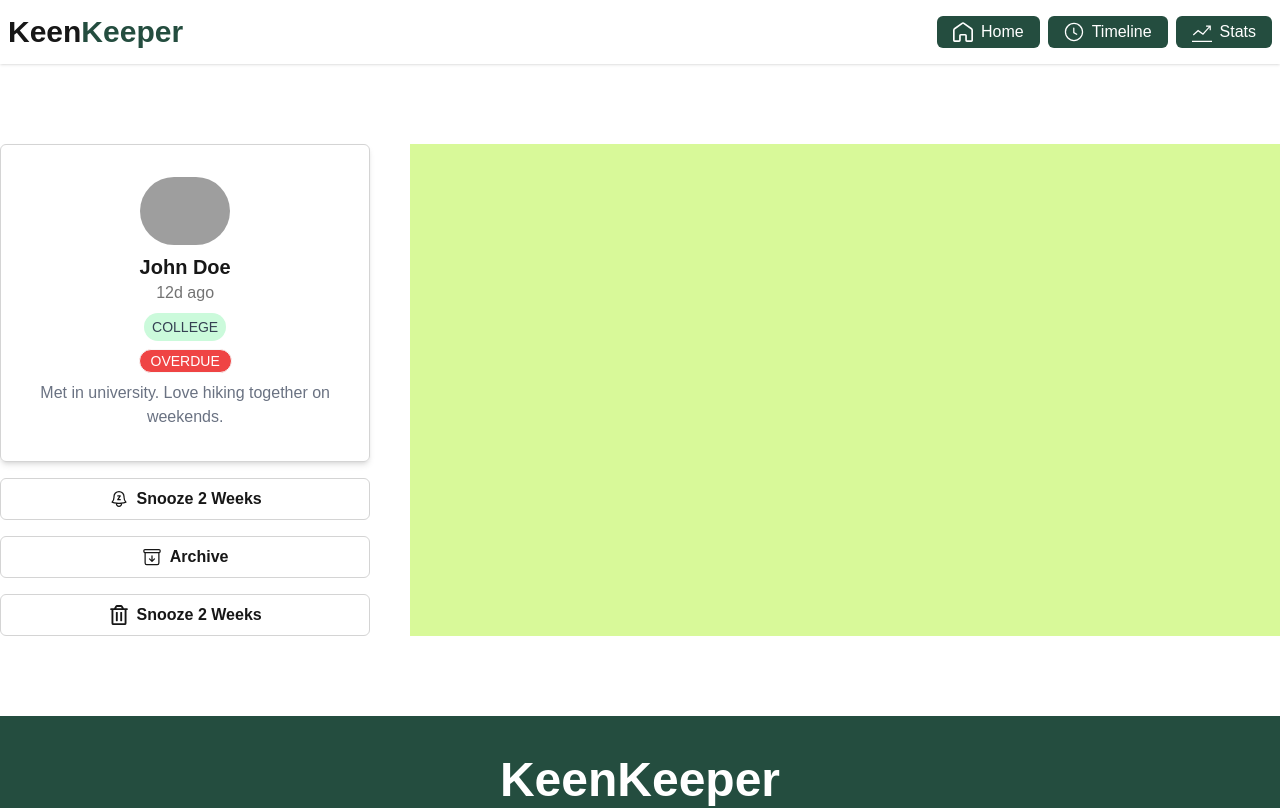
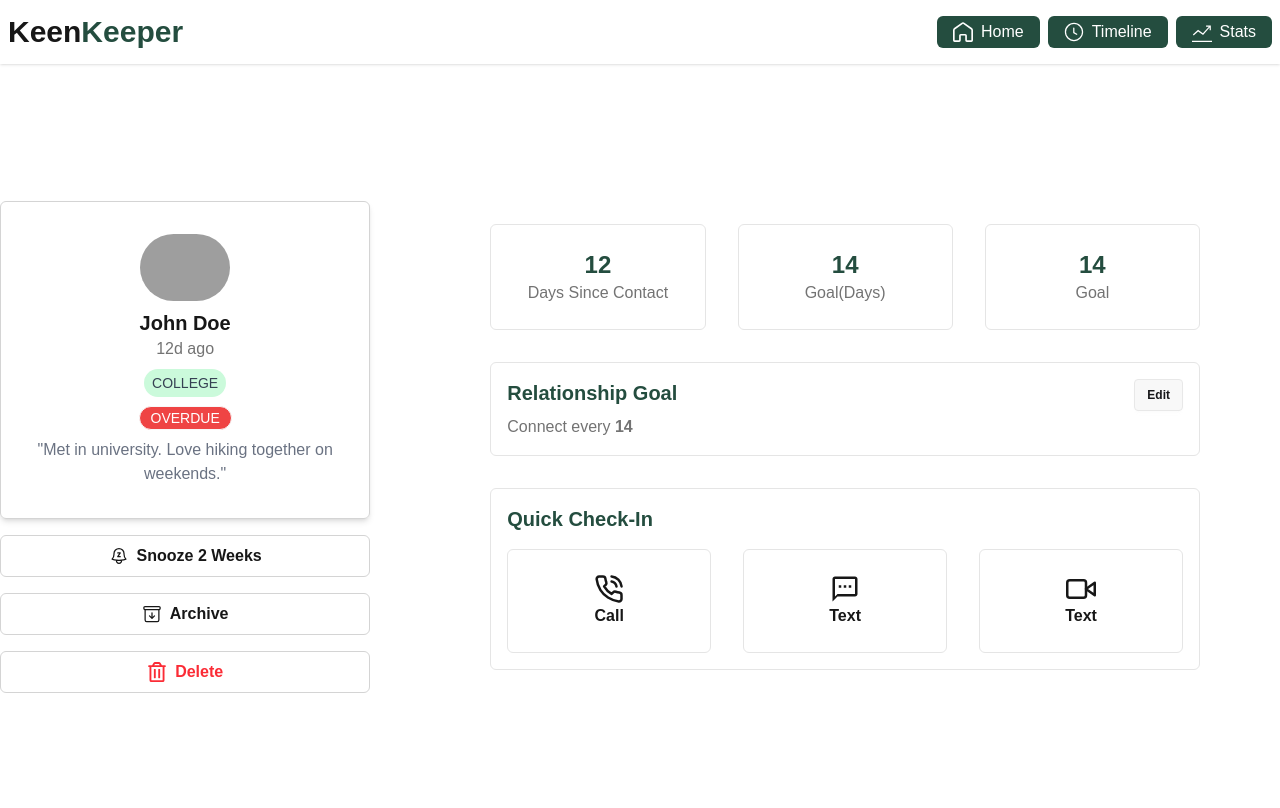
Before and after one commit to thisisyourfahi/PH-A07-KeenKeeper, a Next.js app: page /1 in a window 1280 px wide. Shown: the top 808 px of the page. Built offline with nearby package versions, Linux system fonts and the light colour scheme; grey boxes are pictures that could not be loaded.

Commit message:
feat: friend detail dashboard ui

```diff
--- a/src/app/[friendId]/page.jsx
+++ b/src/app/[friendId]/page.jsx
@@ -1,5 +1,6 @@
 import React, { use } from 'react';
 import ProfileLeft from './profileLeft/ProfileLeft';
+import ProfileRight from './profileRight/ProfileRight';
 
 const FriendProfile = async ({ params }) => {
     const res = await params;
@@ -12,15 +13,15 @@ const FriendProfile = async ({ params }) => {
 
     return (
         <div className='container mx-auto'>
-            <div className='flex md:flex-row md:gap-10 mt-20 mb-20'>
+            <div className='flex md:flex-row md:gap-10 mt-20 mb-20 items-center'>
                 {/* left */}
                 <div className='md:w-[30%]'>
                     <ProfileLeft friend={friend} />
                 </div>
 
                 {/* right */}
-                <div className='md:w-[70%] bg-lime-200 p-20'>
-
+                <div className='md:w-[70%] p-20'>
+                    <ProfileRight friend={friend}/>
                 </div>
             </div>
         </div>
--- a/src/app/[friendId]/profileLeft/ProfileLeftBottom.jsx
+++ b/src/app/[friendId]/profileLeft/ProfileLeftBottom.jsx
@@ -13,9 +13,9 @@ const ProfileLeftBottom = () => {
                 <IoArchiveOutline size={20} />
                 <p className="font-bold">Archive</p>
             </div>
-            <div className='rounded-md border border-neutral-300 px-4 py-2 flex items-center justify-center gap-2'>
+            <div className='rounded-md border border-neutral-300 px-4 py-2 flex items-center justify-center gap-2 text-red-500'>
                 <FaRegTrashAlt size={20} />
-                <p className="font-bold">Snooze 2 Weeks</p>
+                <p className="font-bold">Delete</p>
             </div>
         </div>
     );
--- a/src/app/[friendId]/profileLeft/ProfileLeftTopCard.jsx
+++ b/src/app/[friendId]/profileLeft/ProfileLeftTopCard.jsx
@@ -33,7 +33,7 @@ const ProfileLeftTopCard = ({ friend }) => {
                     <div>
                         <Status status={friend.status} />
                     </div>
-                    <p className='text-gray-500'>{friend.bio}</p>
+                    <p className='text-gray-500'>&quot;{friend.bio}&quot;</p>
 
                 </div>
             </div>
--- /dev/null
+++ b/src/app/[friendId]/profileRight/ProfileAction.jsx
@@ -0,0 +1,30 @@
+import Link from 'next/link';
+import React from 'react';
+import { FiVideo } from 'react-icons/fi';
+import { LuPhoneCall } from 'react-icons/lu';
+import { MdOutlineTextsms } from 'react-icons/md';
+
+const ProfileAction = ({ friend }) => {
+    return (
+        <div className='mt-8 p-4 border border-neutral-200 rounded-md space-y-4'>
+            <h4 className='text-xl text-[#244d3f] font-bold'>Quick Check-In</h4>
+
+            <div className='grid grid-cols-3 text-center gap-8'>
+                <Link href={'/'} className='border border-neutral-200 py-6 rounded-md hover:shadow-xl'>
+                    <LuPhoneCall className='mx-auto' size={30}/>
+                    <p className='font-bold'>Call</p>
+                </Link>
+                <Link href={'/'} className='border border-neutral-200 py-6 rounded-md hover:shadow-xl'>
+                    <MdOutlineTextsms className='mx-auto' size={30}/>
+                    <p className='font-bold'>Text</p>
+                </Link>
+                <Link href={'/'} className='border border-neutral-200 py-6 rounded-md hover:shadow-xl'>
+                    <FiVideo className='mx-auto' size={30}/>
+                    <p className='font-bold'>Text</p>
+                </Link>
+            </div>
+        </div>
+    );
+};
+
+export default ProfileAction;
--- /dev/null
+++ b/src/app/[friendId]/profileRight/ProfileRight.jsx
@@ -0,0 +1,17 @@
+import ProfileAction from "./ProfileAction";
+import Top from "./Top";
+
+const ProfileRight = ({ friend }) => {
+    return (
+        <div>
+            <Top friend={friend} />
+
+            {/* actions here */}
+            <div>
+                <ProfileAction friend={friend}/>
+            </div>
+        </div>
+    );
+};
+
+export default ProfileRight;
--- /dev/null
+++ b/src/app/[friendId]/profileRight/Top.jsx
@@ -0,0 +1,36 @@
+import React from 'react';
+
+const Top = ({ friend }) => {
+    return (
+        <div className='space-y-8'>
+            {/* top portion */}
+            <div className='grid grid-cols-3 gap-8 text-center'>
+                <div className='border border-neutral-200 py-6 rounded-md'>
+                    <h3 className='text-2xl font-bold text-[#244d3f]'>{friend.days_since_contact}</h3>
+                    <p className='text-neutral-500'>Days Since Contact</p>
+                </div>
+                <div className='border border-neutral-200 py-6 rounded-md'>
+                    <h3 className='text-2xl font-bold text-[#244d3f]'>{friend.goal}</h3>
+                    <p className='text-neutral-500'>Goal(Days)</p>
+                </div>
+                <div className='border border-neutral-200 py-6 rounded-md'>
+                    <h3 className='text-2xl font-bold text-[#244d3f]'>{friend.goal}</h3>
+                    <p className='text-neutral-500'>Goal</p>
+                </div>
+            </div>
+
+            {/* middle portion */}
+            <div className='flex justify-between border border-neutral-200 rounded-md p-4'>
+                <div className='space-y-2'>
+                    <h4 className='text-xl text-[#244d3f] font-bold'>Relationship Goal</h4>
+                    <p className='text-neutral-500'>Connect every <span className='font-bold'>{friend.goal}</span></p>
+                </div>
+                <div>
+                    <button className='btn btn-sm'>Edit</button>
+                </div>
+            </div>
+        </div>
+    );
+};
+
+export default Top;
```
